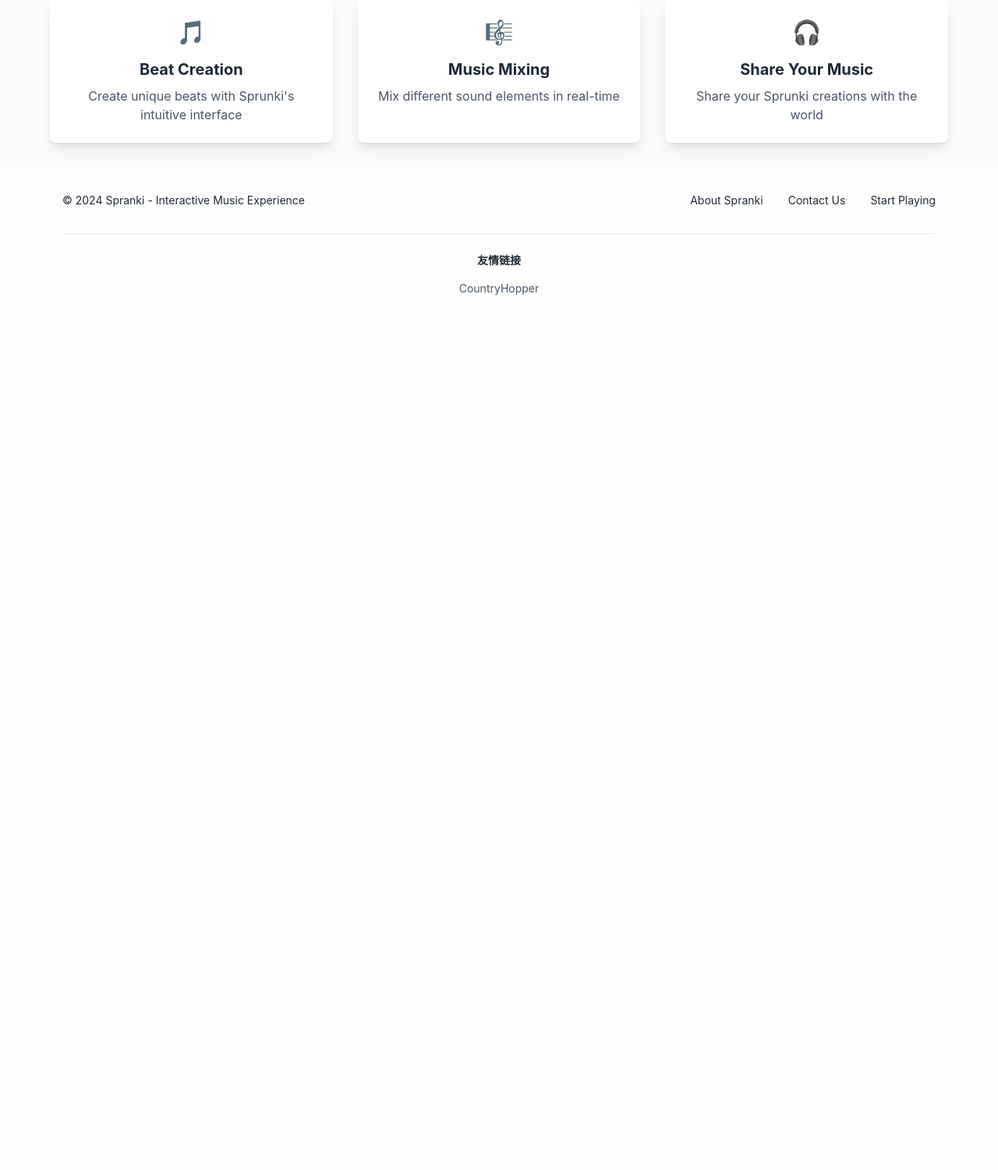
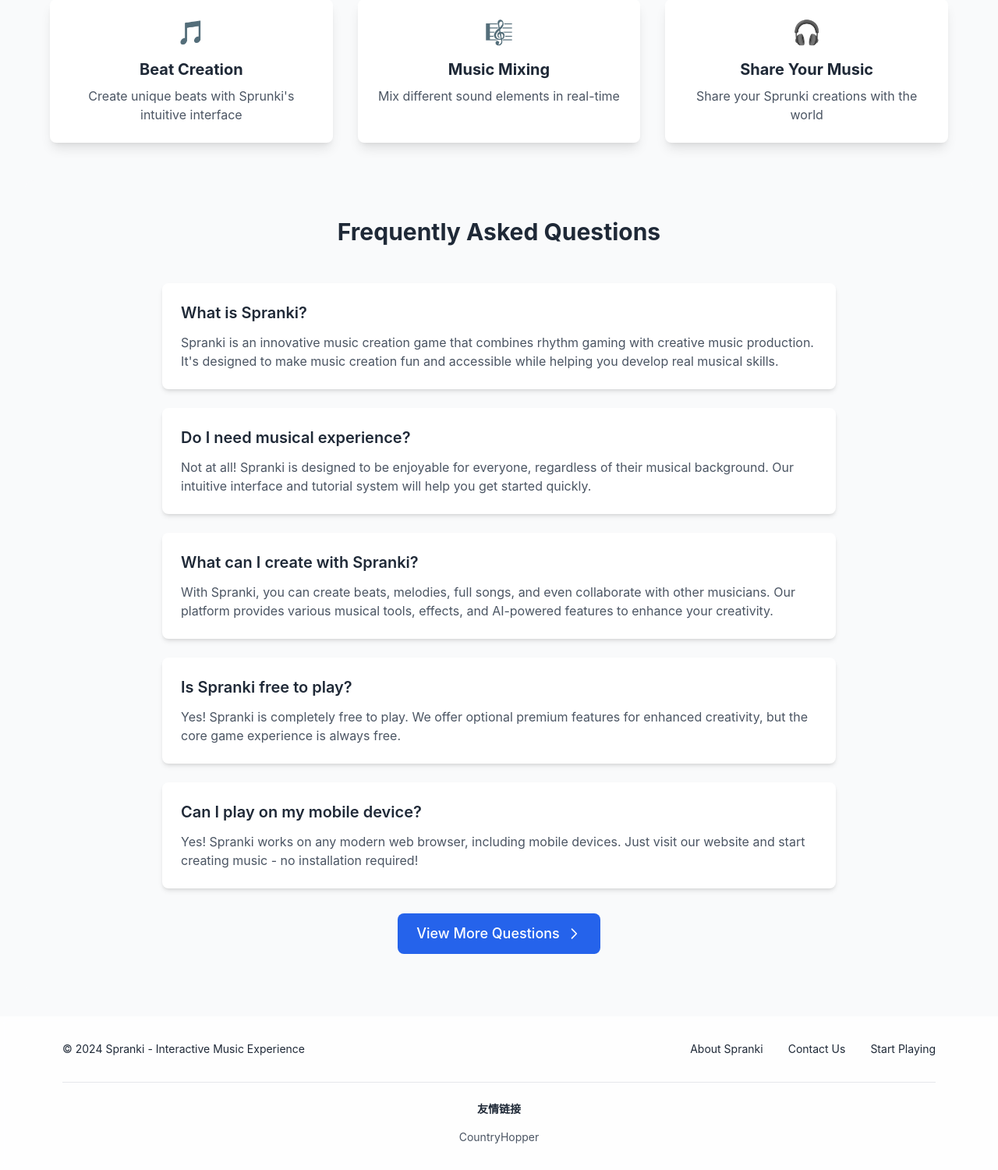
Before and after one commit to slideology/spranki, a Flask app: page / in a window 1280 px wide. Shown: the part 1232-2732 px from the top of the page at 78% size. Before the commit the page ends 1610 px from the top, so only its background shows below. Run offline with Flask 3, Linux system fonts and the light colour scheme; some libraries are stand-ins or nearby versions.

Commit message:
feat: add FAQ section to homepage
- Add FAQ section with 5 common questions
- Add styled FAQ cards with hover effects
- Add View More Questions button linking to FAQ page

```diff
--- a/templates/index.html
+++ b/templates/index.html
@@ -96,14 +96,77 @@
             <p class="text-gray-600 dark:text-gray-400">Share your Sprunki creations with the world</p>
         </div>
     </section>
+
+    <!-- FAQ Section -->
+    <section class="py-12 bg-gray-50 dark:bg-gray-800 mt-12 rounded-xl">
+        <div class="max-w-4xl mx-auto px-4">
+            <h2 class="text-3xl font-bold text-center mb-12">Frequently Asked Questions</h2>
+
+            <div class="space-y-6">
+                <!-- Question 1 -->
+                <div class="bg-white dark:bg-gray-700 rounded-lg p-6 shadow-md transition-all hover:shadow-lg">
+                    <h3 class="text-xl font-semibold mb-3">What is Spranki?</h3>
+                    <p class="text-gray-600 dark:text-gray-300">
+                        Spranki is an innovative music creation game that combines rhythm gaming with creative music production. It's designed to make music creation fun and accessible while helping you develop real musical skills.
+                    </p>
+                </div>
+
+                <!-- Question 2 -->
+                <div class="bg-white dark:bg-gray-700 rounded-lg p-6 shadow-md transition-all hover:shadow-lg">
+                    <h3 class="text-xl font-semibold mb-3">Do I need musical experience?</h3>
+                    <p class="text-gray-600 dark:text-gray-300">
+                        Not at all! Spranki is designed to be enjoyable for everyone, regardless of their musical background. Our intuitive interface and tutorial system will help you get started quickly.
+                    </p>
+                </div>
+
+                <!-- Question 3 -->
+                <div class="bg-white dark:bg-gray-700 rounded-lg p-6 shadow-md transition-all hover:shadow-lg">
+                    <h3 class="text-xl font-semibold mb-3">What can I create with Spranki?</h3>
+                    <p class="text-gray-600 dark:text-gray-300">
+                        With Spranki, you can create beats, melodies, full songs, and even collaborate with other musicians. Our platform provides various musical tools, effects, and AI-powered features to enhance your creativity.
+                    </p>
+                </div>
+
+                <!-- Question 4 -->
+                <div class="bg-white dark:bg-gray-700 rounded-lg p-6 shadow-md transition-all hover:shadow-lg">
+                    <h3 class="text-xl font-semibold mb-3">Is Spranki free to play?</h3>
+                    <p class="text-gray-600 dark:text-gray-300">
+                        Yes! Spranki is completely free to play. We offer optional premium features for enhanced creativity, but the core game experience is always free.
+                    </p>
+                </div>
+
+                <!-- Question 5 -->
+                <div class="bg-white dark:bg-gray-700 rounded-lg p-6 shadow-md transition-all hover:shadow-lg">
+                    <h3 class="text-xl font-semibold mb-3">Can I play on my mobile device?</h3>
+                    <p class="text-gray-600 dark:text-gray-300">
+                        Yes! Spranki works on any modern web browser, including mobile devices. Just visit our website and start creating music - no installation required!
+                    </p>
+                </div>
+            </div>
+
+            <!-- More Questions Link -->
+            <div class="text-center mt-8">
+                <a href="{{ url_for('faq') }}" class="inline-flex items-center px-6 py-3 text-lg font-medium text-white bg-blue-600 rounded-lg hover:bg-blue-700 transition-colors">
+                    View More Questions
+                    <svg class="w-5 h-5 ml-2" fill="none" stroke="currentColor" viewBox="0 0 24 24">
+                        <path stroke-linecap="round" stroke-linejoin="round" stroke-width="2" d="M9 5l7 7-7 7"></path>
+                    </svg>
+                </a>
+            </div>
+        </div>
+    </section>
 </div>
 
 <style>
-/* Responsive iframe */
-@media (max-width: 768px) {
-    iframe {
-        height: 500px;
+    .container {
+        max-width: 1400px;
     }
-}
+
+    @media (min-width: 1024px) {
+        .container {
+            padding-left: 2rem;
+            padding-right: 2rem;
+        }
+    }
 </style>
 {% endblock %}
```
